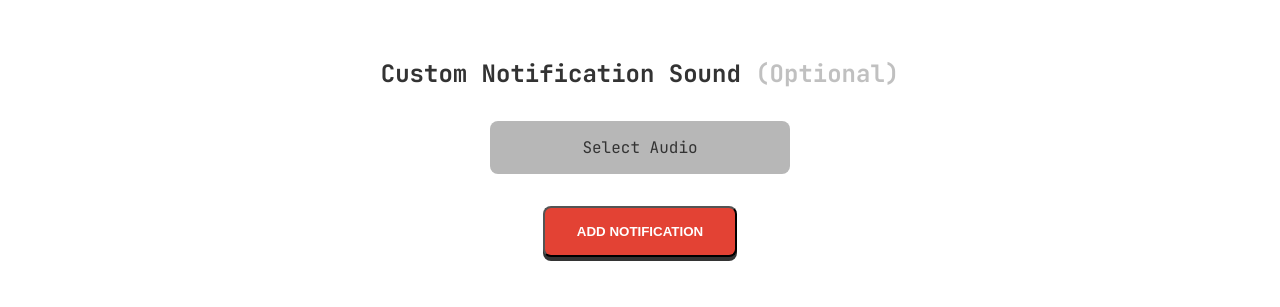
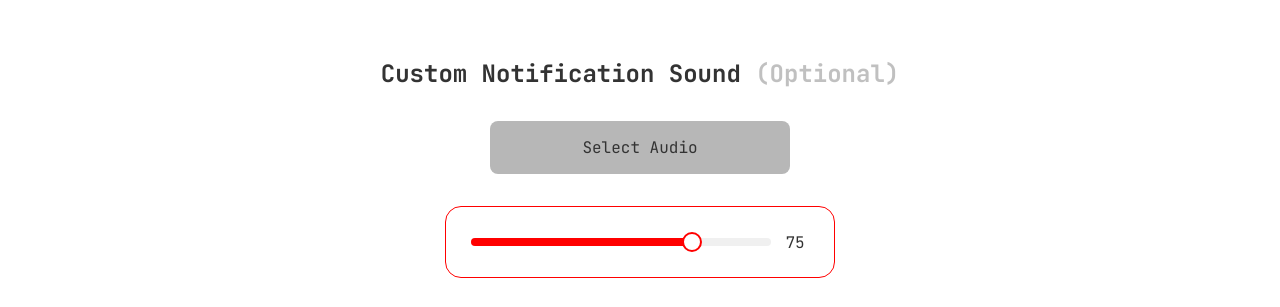
Before and after one commit to JannatinNaim/Archives, a plain HTML site: page app.html in a window 1280 px wide. Shown: the part 1468-1775 px from the top of the page. Drawn offline with nearby package versions, Linux system fonts and the light colour scheme; a script that the page names is missing.

Commit message:
Updated Application / Notification Volume
Changes:
- Added notification volume slider.

```diff
--- a/app.html
+++ b/app.html
@@ -179,6 +179,7 @@
                 <h2 class="notification_sound_section_header">
                     Custom Notification Sound <span class="muted_text">(Optional)</span>
                 </h2>
+                <!-- .notification_sound_selection_header -->
 
                 <form class="notification_sound_section_form">
                     <label class="notification_sound_file_label" for="notification_sound_file">
@@ -190,9 +191,22 @@
                             name="notification_sound_file"
                         />
                     </label>
+                    <!-- .notification_sound_file_label -->
+
+                    <div class="notification_volume_container">
+                        <div class="notification_volume_slider">
+                            <input type="range" min="0" max="100" value="75" />
+                            <progress min="0" max="100" value="75"></progress>
+                        </div>
+                        <div class="notification_volume_slider_value">75</div>
+                    </div>
+                    <!-- .notification_volume_container -->
+
                     <button class="notification_sound_add_button call_to_action" type="submit">ADD NOTIFICATION</button>
                 </form>
+                <!-- .notification_sound_section_form -->
             </section>
+            <!-- #notification_sound_section -->
 
             <section id="social_links_section">
                 <ul class="social_links">
--- a/src/css/app.css
+++ b/src/css/app.css
@@ -217,3 +217,68 @@
         width: 100%;
     }
 }
+
+.notification_volume_container {
+    padding: 25px;
+    margin-bottom: 2rem;
+    border: 1px solid red;
+    border-radius: 1rem;
+    display: flex;
+    align-items: center;
+    justify-content: center;
+}
+
+.notification_volume_slider {
+    position: relative;
+    width: 300px;
+    height: 8px;
+}
+
+.notification_volume_slider input[type='range'] {
+    position: absolute;
+    left: -2px;
+    top: 0;
+    width: 304px;
+    height: 8px;
+    -webkit-appearance: none;
+    background: transparent;
+    z-index: 999;
+}
+
+.notification_volume_slider input::-webkit-slider-thumb {
+    -webkit-appearance: none;
+    width: 20px;
+    height: 20px;
+    background: #ffffff;
+    border: 2px solid red;
+    cursor: pointer;
+    border-radius: 50%;
+}
+
+.notification_volume_slider input::-webkit-slider-thumb:hover {
+    transform: scale(1.1);
+}
+
+.notification_volume_slider progress {
+    width: 300px;
+    height: 8px;
+    -webkit-appearance: none;
+    position: absolute;
+    border-radius: 5px;
+    overflow: hidden;
+}
+
+.notification_volume_slider progress::-webkit-progress-bar {
+    background: #f0f0f0;
+}
+
+.notification_volume_slider progress::-webkit-progress-value {
+    background: red;
+}
+
+.notification_volume_slider_value {
+    width: 28px;
+    height: 20px;
+    margin-left: 10px;
+    text-align: center;
+}
--- a/src/js/app.js
+++ b/src/js/app.js
@@ -54,6 +54,15 @@ const notificationSoundInput = document.querySelector('#notification_sound_file'
 // #notification_sound_section .notification_sound_form .notification_sound_file_label
 // The label for the hidden input element.
 const notificationSoundLabel = document.querySelector('.notification_sound_file_label');
+// #notification_sound_section_form .notification_volume_container .notification_volume_slider input
+// The volume slider for input.
+const notificationVolumeSlider = document.querySelector('.notification_volume_slider input');
+// #notification_sound_section_form .notification_volume_container .notification_volume_slider progress
+// Progress bar showing what the value is.
+const notificationVolumeSliderProgress = document.querySelector('.notification_volume_slider progress');
+// #notification_sound_section_form .notification_volume_container .notification_volume_slider_value
+// Text value of the current volume.
+const notificationVolumeValue = document.querySelector('.notification_volume_slider_value');
 
 // Listen for user input of new channels.
 channelInputForm.addEventListener('submit', (event) => {
@@ -191,3 +200,21 @@ const addNotificationSound = () => {
     notification = notificationSound;
     notificationSoundLabel.style.background = '#2ead07';
 };
+
+// Listen for volume change.
+notificationVolumeSlider.addEventListener('input', () => changeNotificationVolume());
+
+/*
+ * Change volume of notification.
+ */
+const changeNotificationVolume = () => {
+    // Get the volume value from the input.
+    const volume = notificationVolumeSlider.value;
+
+    // Set volume to match progress and text.
+    notificationVolumeSliderProgress.value = volume;
+    notificationVolumeValue.innerText = volume;
+
+    // Set volume of audio notification (range 1.0 = 0)
+    notification.volume = volume / 100;
+};
```
